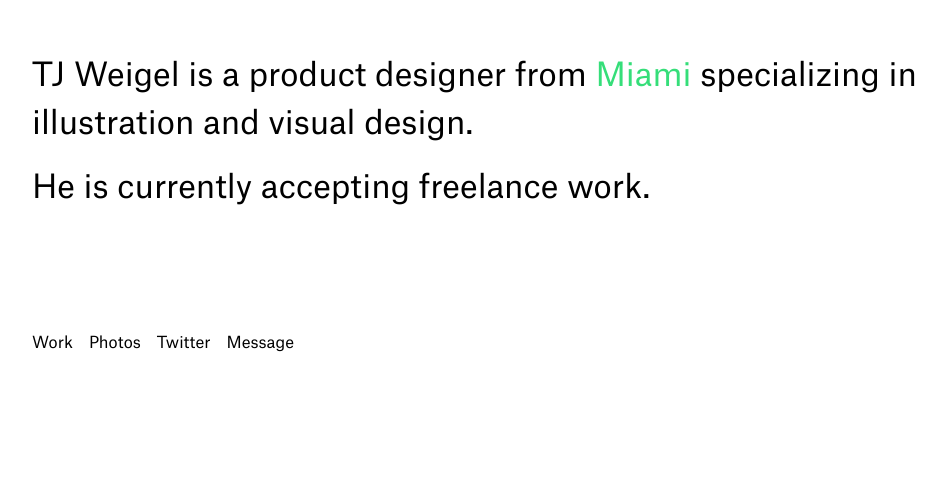
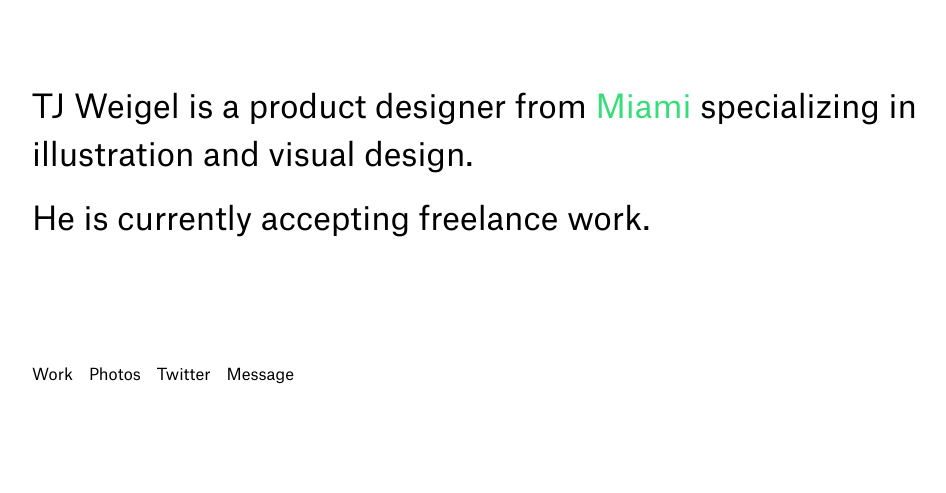
Before and after one commit to tjweigel/tjweigel.github.io, a plain HTML site: page index.html in a window 1280 px wide. Shown: the part 140-633 px from the top of the page, without its empty margins (123-1069 px from the left). Drawn offline with Linux system fonts and the light colour scheme.

Commit message:
spacing test desktop

```diff
--- a/css/2017.css
+++ b/css/2017.css
@@ -45,7 +45,7 @@ a:hover, a:focus {
 
 .main {
   height: auto;
-  padding: 12rem 0 0;
+  padding: 14rem 0 0;
 }
 
 
```
